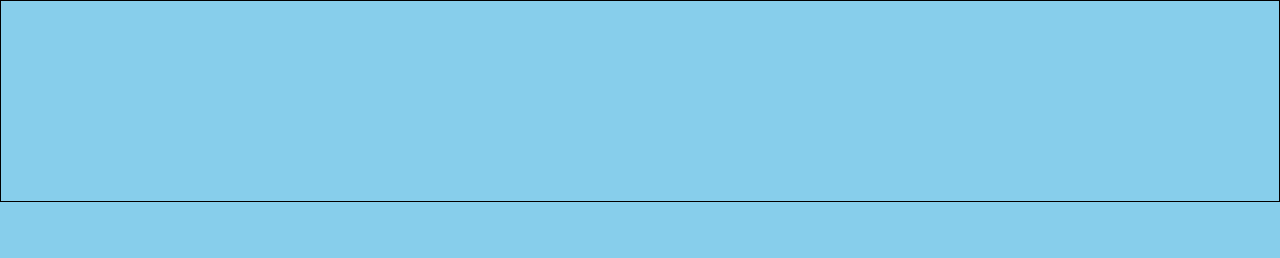
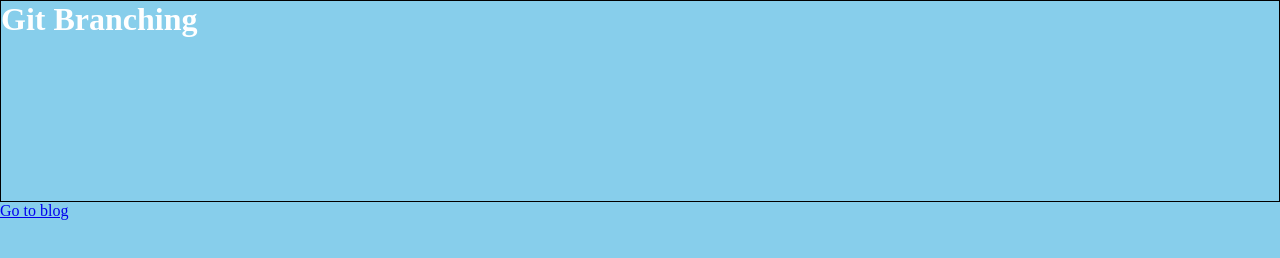
Before and after one commit to dev-ankur/test2, a plain HTML site: page index.html in a window 1280 px wide. Drawn offline with Linux system fonts and the light colour scheme.

Commit message:
added section and styling

```diff
--- a/css/main.css
+++ b/css/main.css
@@ -11,3 +11,7 @@ body{
 	height: 200px;
 	border: 1px solid #000;
 }
+
+.header h1{
+	color: #fff;
+}
--- a/index.html
+++ b/index.html
@@ -7,7 +7,11 @@
 <body>
 <div class="container">
 	<div class="header">
+		<h1>Git Branching</h1>
+	</div>
 
+	<div class="section">
+		<a href="blog.html">Go to blog</a>
 	</div>
 
 	<div class="footer">
```
